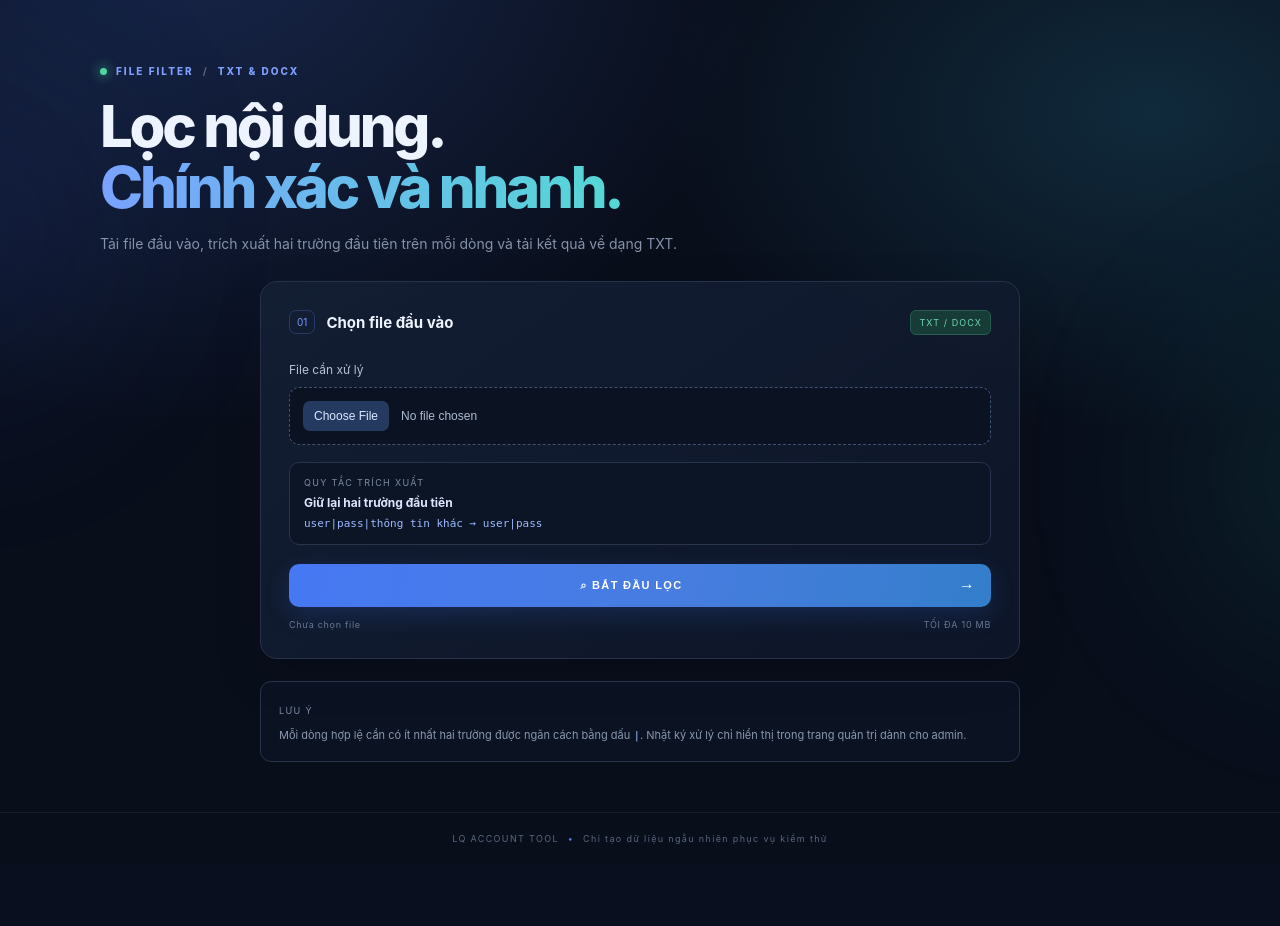
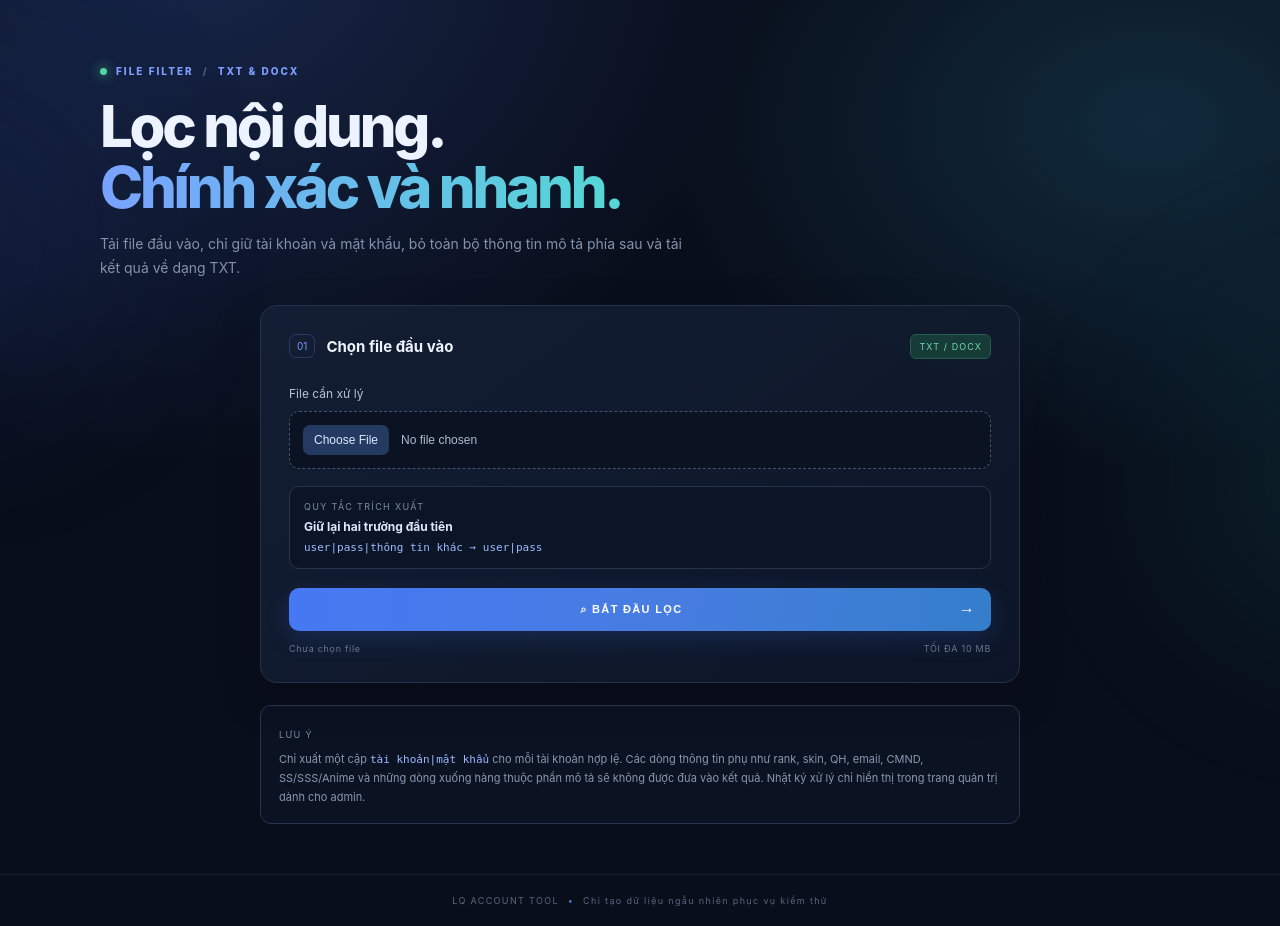
Before and after one commit to tvs-huucuutoi/lq-account, a Flask app: page /filter in a window 1280 px wide. Shown: the part 76-1002 px from the top of the page. Before the commit the page ends 920 px from the top, so only its background shows below. Run offline with Flask 3, Linux system fonts and the light colour scheme.

Commit message:
Clarify filter behavior for account exports

```diff
--- a/templates/filter.html
+++ b/templates/filter.html
@@ -4,7 +4,7 @@
 <section class="hero compact-hero">
   <div class="eyebrow"><span class="pulse"></span> FILE FILTER <span class="eyebrow-sep">/</span> TXT & DOCX</div>
   <h1>Lọc nội dung.<br><span>Chính xác và nhanh.</span></h1>
-  <p class="hero-copy">Tải file đầu vào, trích xuất hai trường đầu tiên trên mỗi dòng và tải kết quả về dạng TXT.</p>
+  <p class="hero-copy">Tải file đầu vào, chỉ giữ tài khoản và mật khẩu, bỏ toàn bộ thông tin mô tả phía sau và tải kết quả về dạng TXT.</p>
 </section>
 <section class="panel filter-panel standalone-filter-panel">
   <div class="panel-heading">
@@ -26,7 +26,7 @@
 </section>
 <section class="filter-help">
   <span class="muted-label">LƯU Ý</span>
-  <p>Mỗi dòng hợp lệ cần có ít nhất hai trường được ngăn cách bằng dấu <code>|</code>. Nhật ký xử lý chỉ hiển thị trong trang quản trị dành cho admin.</p>
+  <p>Chỉ xuất một cặp <code>tài khoản|mật khẩu</code> cho mỗi tài khoản hợp lệ. Các dòng thông tin phụ như rank, skin, QH, email, CMND, SS/SSS/Anime và những dòng xuống hàng thuộc phần mô tả sẽ không được đưa vào kết quả. Nhật ký xử lý chỉ hiển thị trong trang quản trị dành cho admin.</p>
 </section>
 <script src="{{ url_for('static', filename='app.js') }}"></script>
 {% endblock %}
```
